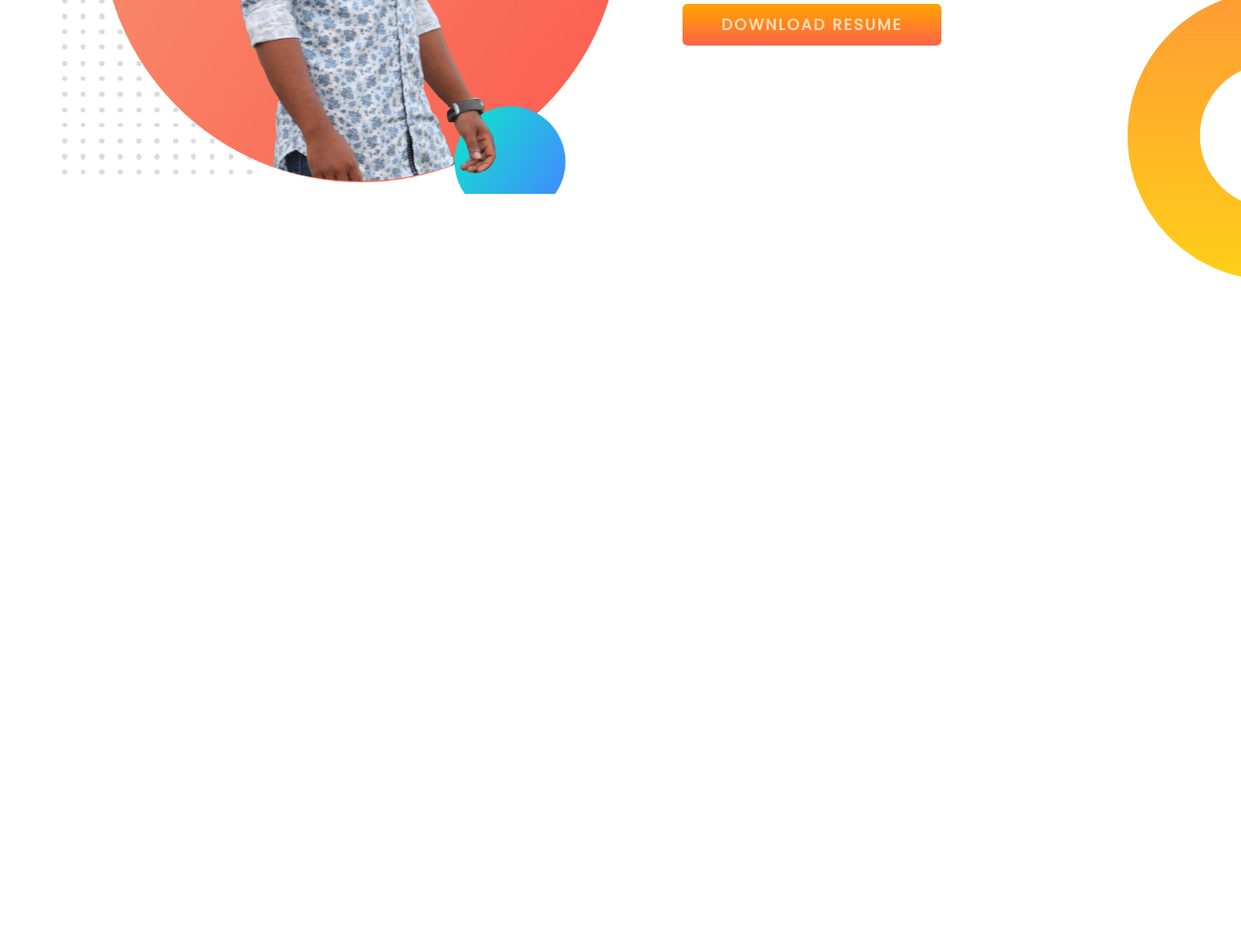
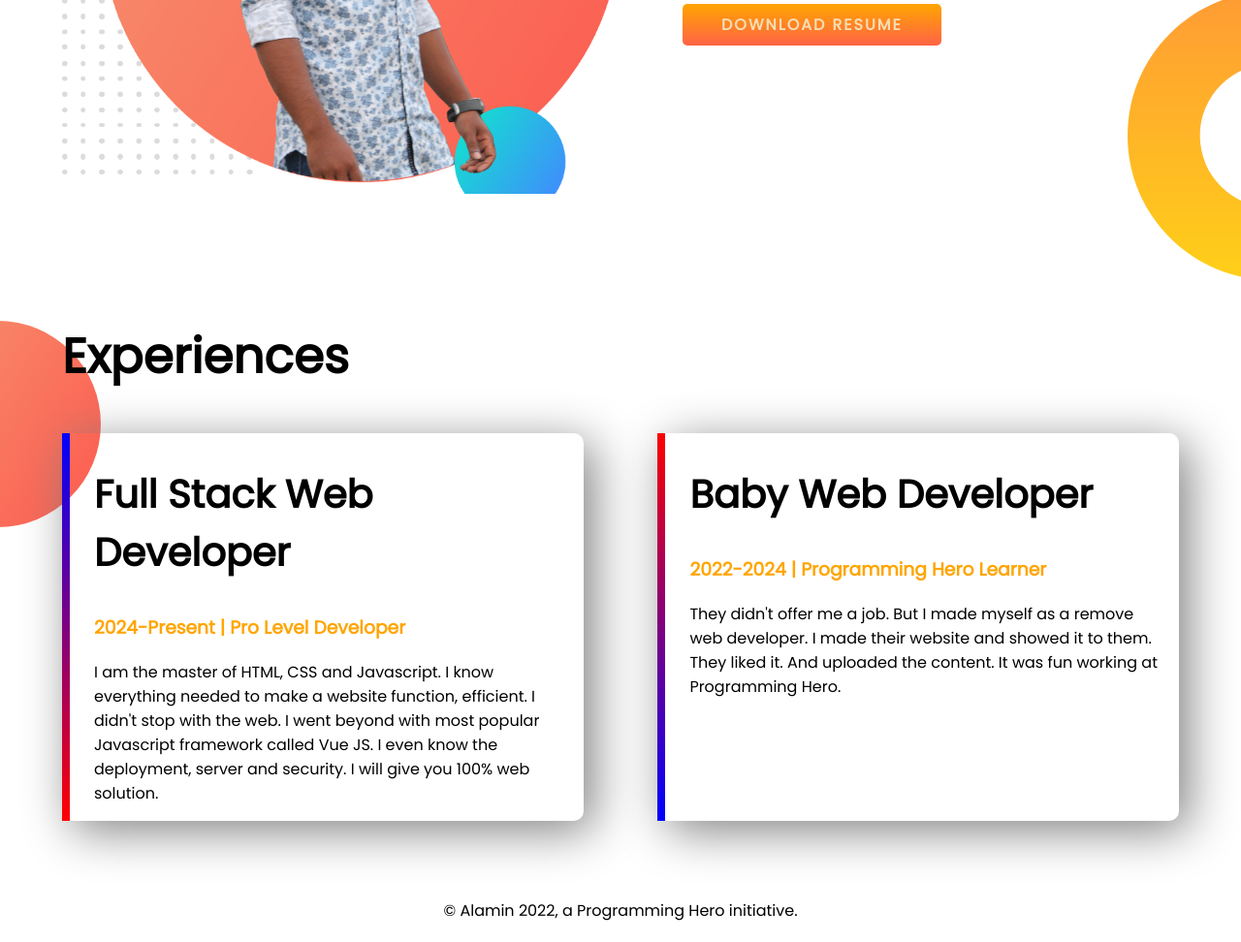
Before and after one commit to Alamin-git/developer-portfolio, a plain HTML site: page index.html in a window 1280 px wide. Shown: the part 988-1960 px from the top of the page at 97% size. Before the commit the page ends 1277 px from the top, so only its background shows below. Drawn offline with Linux system fonts and the light colour scheme.

Commit message:
footer added & finished

```diff
--- a/css/style.css
+++ b/css/style.css
@@ -4,6 +4,10 @@ body {
 }
 h1 {
      font-size: 50px;
+     text-transform: capitalize;
+}
+h2 {
+     font-size: 40px;
      text-transform: capitalize;
 }
 .orenge-color {
@@ -45,3 +49,42 @@ h1 {
      padding-top: 5%;
      padding-left: 5%;
 }
+.ex-main {
+     display: flex;
+     margin-bottom: 40px;
+}
+.ex-main div {
+     width: 40%;
+     padding-left: 25px;
+     box-shadow: 10px 10px 50px gray;
+     border-radius: 10px;
+}
+.ex-left {
+     padding: 0 20px;
+     margin-left: 5%;
+     margin-right: 3%;
+     border-left: 8px solid;
+     border-image: linear-gradient(blue, red);
+     border-image-slice: 1;
+}
+.ex-right {
+     padding: 0 20px;
+     margin-right: 5%;
+     margin-left: 3%;
+     border-left: 8px solid;
+     border-image: linear-gradient(red, blue);
+     border-image-slice: 1;
+}
+.experiences h1 {
+     padding-left: 5%;
+}
+.experiences {
+     background-image: url(../img/exp-bg.png);
+     background-repeat: no-repeat;
+}
+.footer {
+     margin: 80px 0 20px;
+}
+.footer p {
+     text-align: center;
+}
--- a/index.html
+++ b/index.html
@@ -43,6 +43,28 @@
             <a target="_blank" class="link-button" href="#">DOWNLOAD RESUME</a>
         </div>
     </section>
+    <section class="experiences">
+        <h1>Experiences</h1>
+        <div class="ex-main">
+            <div class="ex-left">
+                <h2>Full Stack Web Developer</h2>
+                <h3 class="orenge-color">2024-Present | Pro Level Developer</h3>
+                <p>I am the master of HTML, CSS and Javascript. I know everything needed to make a website function,
+                    efficient. I didn't stop with the web. I went beyond with most popular Javascript framework called
+                    Vue JS. I even know the deployment, server and security. I will give you 100% web solution.</p>
+            </div>
+            <div class="ex-right">
+                <h2>Baby Web Developer</h2>
+                <h3 class="orenge-color">2022-2024 | Programming Hero Learner</h3>
+                <p>They didn't offer me a job. But I made myself as a remove web developer. I made their website and
+                    showed it to them. They liked it. And uploaded the content. It was fun working at Programming Hero.
+                </p>
+            </div>
+        </div>
+    </section>
+    <footer class="footer">
+        <p>© Alamin 2022, a Programming Hero initiative.</p>
+    </footer>
 </body>
 
 </html>
```
Also changed, not shown: img/exp-bg.png (added).
